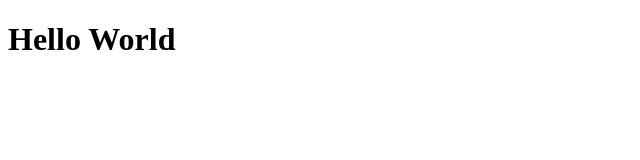
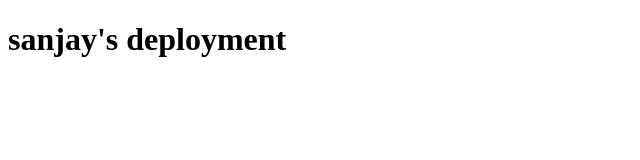
Before and after one commit to sanjaymuthuraj/react-value-added-course, a plain HTML site: page index.html in a window 1280 px wide. Shown: the whole page, without its empty margins (0-640 px from the left). Drawn offline with Linux system fonts and the light colour scheme.

Commit message:
added sucessfully

```diff
--- a/index.html
+++ b/index.html
@@ -6,6 +6,6 @@
     <title>Document</title>
 </head>
 <body>
-  <h1>Hello World</h1>
+  <h1>sanjay's deployment</h1>
 </body>
 </html>
```
